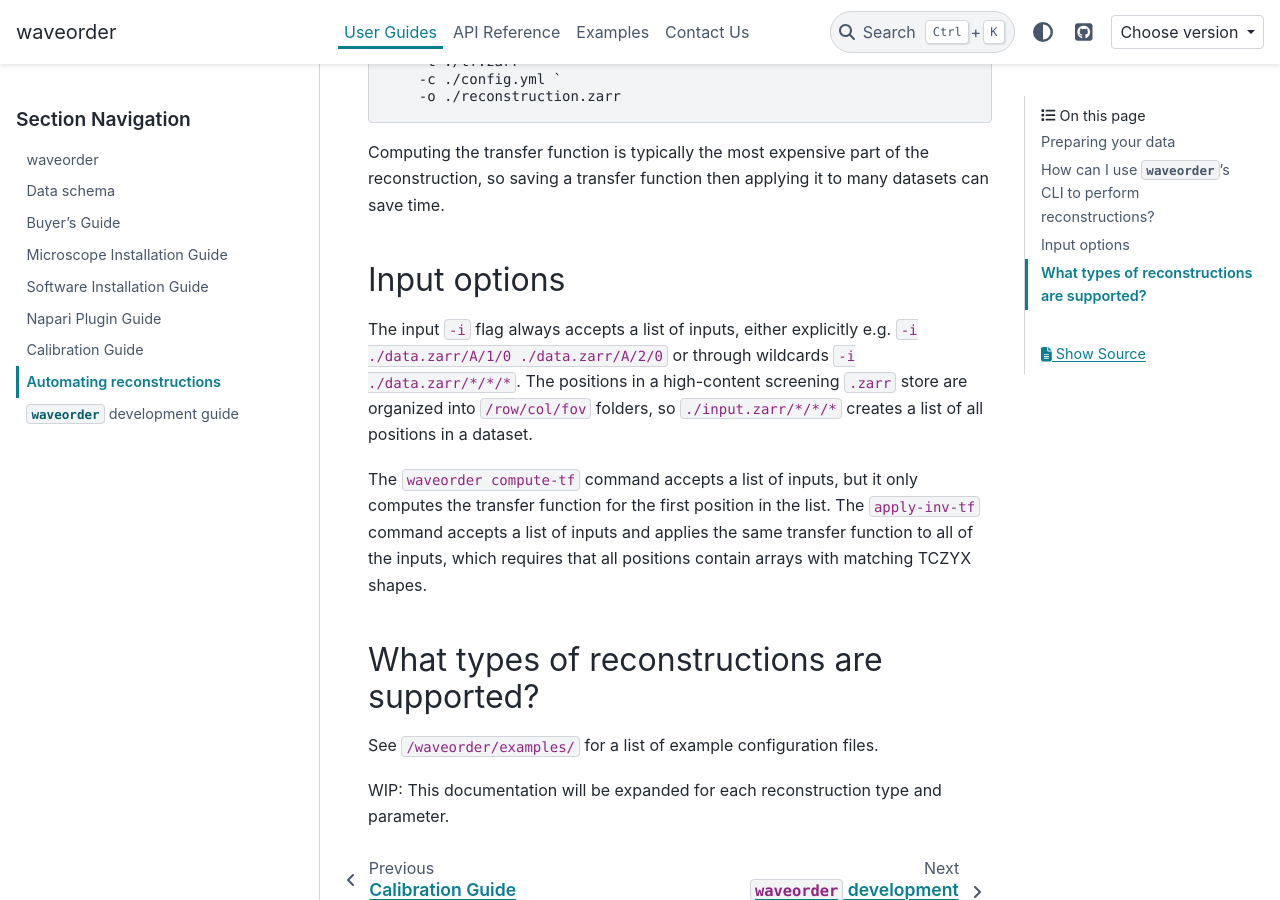
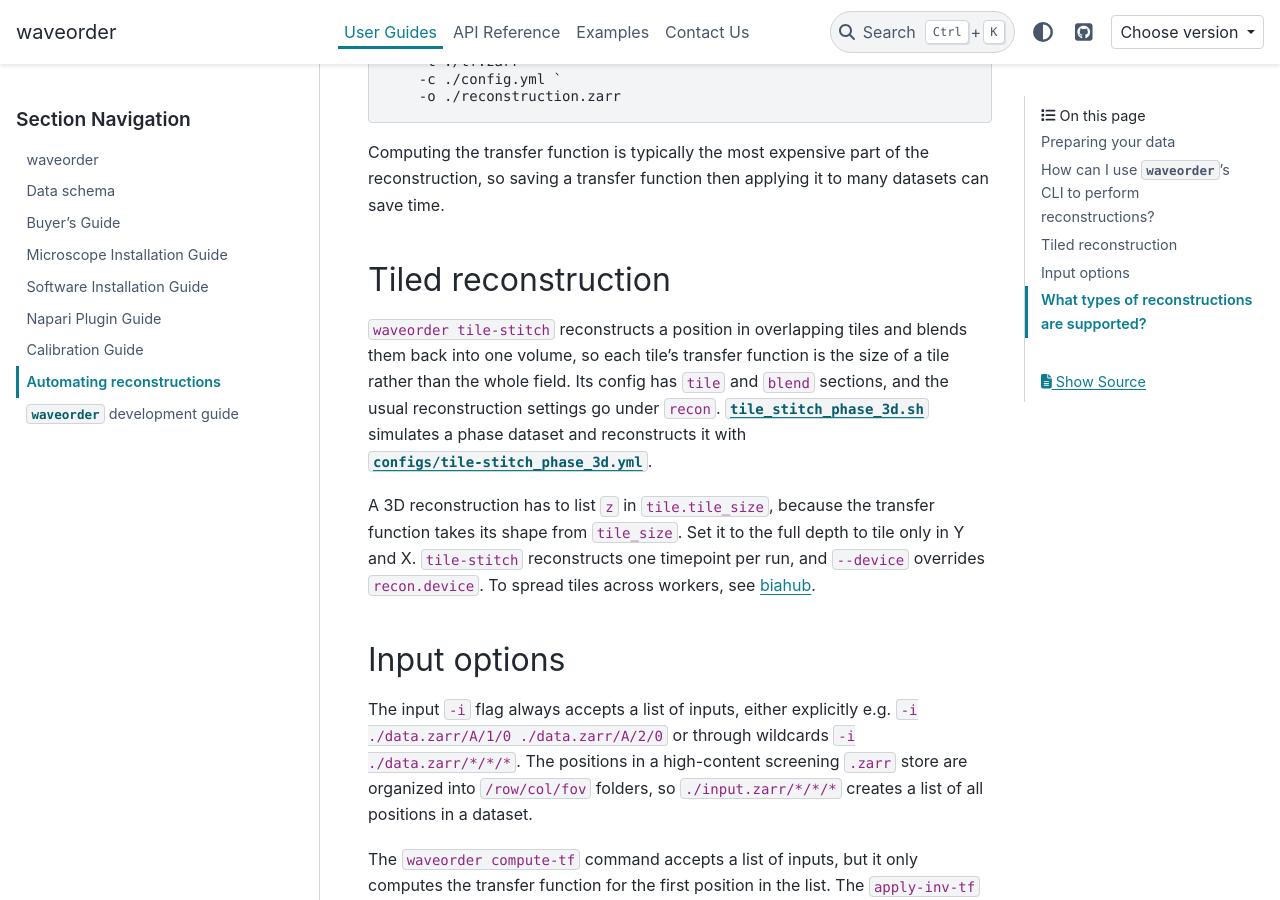
Before and after one commit to mehta-lab/waveorder, a Sphinx documentation site: the page built from docs/guide/reconstruction-guide.md, in a window 1280 px wide and 900 px high, scrolled down 1323 px. Built offline with Sphinx 7.4.7 and the PyData theme 0.15.4, drawn with Linux system fonts in a browser that asks for light colours; pages that are not in the unit, such as notebooks, are missing from menus; the version number could not be read and is left out.

Commit message:
docs(tile-stitch): add example config (#590)
* feat(tile-stitch): provide a tile-stitch example config, and update view's position only handling

Signed-off-by: Sricharan Reddy Varra <sricharan.varra@biohub.org>

* docs(tile-stitch): hand-write a minimal example config

Signed-off-by: Sricharan Reddy Varra <sricharan.varra@biohub.org>

---------

Signed-off-by: Sricharan Reddy Varra <sricharan.varra@biohub.org>

````diff
--- a/docs/guide/reconstruction-guide.md
+++ b/docs/guide/reconstruction-guide.md
@@ -41,6 +41,12 @@
 ```
 Computing the transfer function is typically the most expensive part of the reconstruction, so saving a transfer function then applying it to many datasets can save time.
 
+## Tiled reconstruction
+
+`waveorder tile-stitch` reconstructs a position in overlapping tiles and blends them back into one volume, so each tile's transfer function is the size of a tile rather than the whole field. Its config has `tile` and `blend` sections, and the usual reconstruction settings go under `recon`. [`tile_stitch_phase_3d.sh`](../examples/cli/tile_stitch_phase_3d.sh) simulates a phase dataset and reconstructs it with [`configs/tile-stitch_phase_3d.yml`](../examples/cli/configs/tile-stitch_phase_3d.yml).
+
+A 3D reconstruction has to list `z` in `tile.tile_size`, because the transfer function takes its shape from `tile_size`. Set it to the full depth to tile only in Y and X. `tile-stitch` reconstructs one timepoint per run, and `--device` overrides `recon.device`. To spread tiles across workers, see [biahub](https://github.com/czbiohub-sf/biahub).
+
 ## Input options
 
 The input `-i` flag always accepts a list of inputs, either explicitly e.g. `-i ./data.zarr/A/1/0 ./data.zarr/A/2/0` or through wildcards `-i ./data.zarr/*/*/*`. The positions in a high-content screening `.zarr` store are organized into `/row/col/fov` folders, so `./input.zarr/*/*/*` creates a list of all positions in a dataset.
````
Also changed, not shown: docs/examples/cli/configs/tile-stitch_phase_3d.yml (added, +17 -0 lines), 2 other files.
